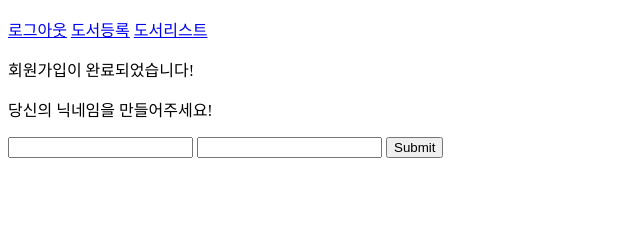
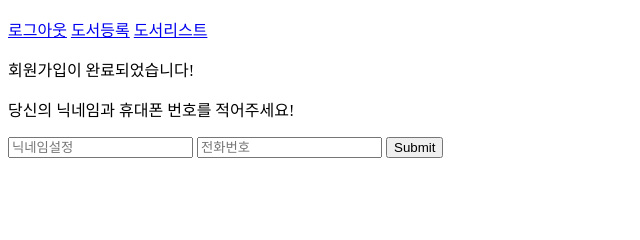
Before and after one commit to deadlylaid/book_connect, a Django app: page /aftersocial/ in a window 1280 px wide. Shown: the part 139-379 px from the top of the page, without its empty margins (0-640 px from the left). Run offline with Django 3.2, Linux system fonts and the light colour scheme; the visitor is signed in with stand-in values (Sample User, id 1); parts of the project's set-up code (start-up, migrations or seed data) failed here and were passed over.

Commit message:
update : modify wrong syntax in aftersocial.html

```diff
--- a/wef/users/templates/users/aftersocial.html
+++ b/wef/users/templates/users/aftersocial.html
@@ -6,15 +6,15 @@
 <body>
 <p> 회원가입이 완료되었습니다!</p>
 
-<p>당신의 닉네임을 만들어주세요!<p>
+<p>당신의 닉네임과 휴대폰 번호를 적어주세요!<p>
+
 
 <form action="" method="POST">
   {% csrf_token %}
-  <input type="textbox" name="nickname" placeholeder="닉네임" required>
-  <input type="tel" name="phonenumber" placeholeder="전화번호">
+  <input type="textbox" name="nickname" placeholder="닉네임설정" required>
+  <input type="tel" name="phonenumber" placeholder="전화번호">
   <input type="submit" id="button">
 
 </form>
-
 </body>
 {% endblock %}
```
